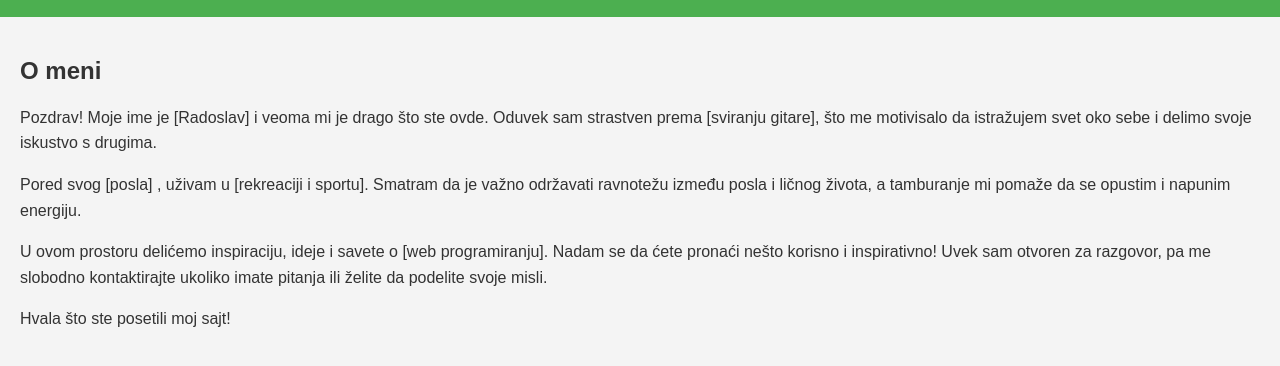
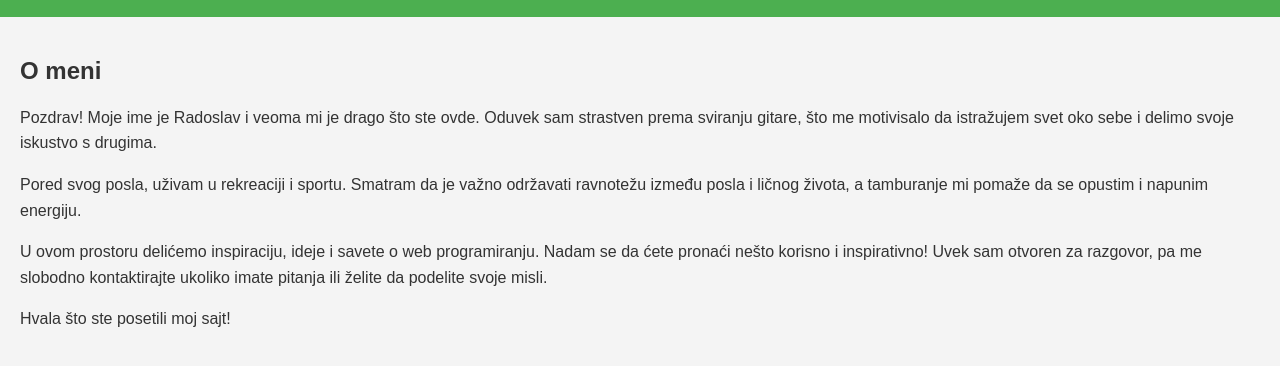
Before and after one commit to radoslav78/radoslav78.github.io, a plain HTML site: page index.html in a window 1280 px wide. Shown: the part 60-426 px from the top of the page. Drawn offline with Linux system fonts and the light colour scheme.

Commit message:
Update index.html

```diff
--- a/index.html
+++ b/index.html
@@ -37,11 +37,11 @@
 
 <main>
     <h2>O meni</h2>
-    <p>Pozdrav! Moje ime je [Radoslav] i veoma mi je drago što ste ovde. Oduvek sam strastven prema [sviranju gitare], što me motivisalo da istražujem svet oko sebe i delimo svoje iskustvo s drugima.</p>
+    <p>Pozdrav! Moje ime je Radoslav i veoma mi je drago što ste ovde. Oduvek sam strastven prema sviranju gitare, što me motivisalo da istražujem svet oko sebe i delimo svoje iskustvo s drugima.</p>
 
-    <p>Pored svog [posla] , uživam u [rekreaciji i sportu]. Smatram da je važno održavati ravnotežu između posla i ličnog života, a tamburanje mi pomaže da se opustim i napunim energiju.</p>
+    <p>Pored svog posla, uživam u rekreaciji i sportu. Smatram da je važno održavati ravnotežu između posla i ličnog života, a tamburanje mi pomaže da se opustim i napunim energiju.</p>
 
-    <p>U ovom prostoru delićemo inspiraciju, ideje i savete o [web programiranju]. Nadam se da ćete pronaći nešto korisno i inspirativno! Uvek sam otvoren za razgovor, pa me slobodno kontaktirajte ukoliko imate pitanja ili želite da podelite svoje misli.</p>
+    <p>U ovom prostoru delićemo inspiraciju, ideje i savete o web programiranju. Nadam se da ćete pronaći nešto korisno i inspirativno! Uvek sam otvoren za razgovor, pa me slobodno kontaktirajte ukoliko imate pitanja ili želite da podelite svoje misli.</p>
 
     <p>Hvala što ste posetili moj sajt!</p>
 </main>
```
